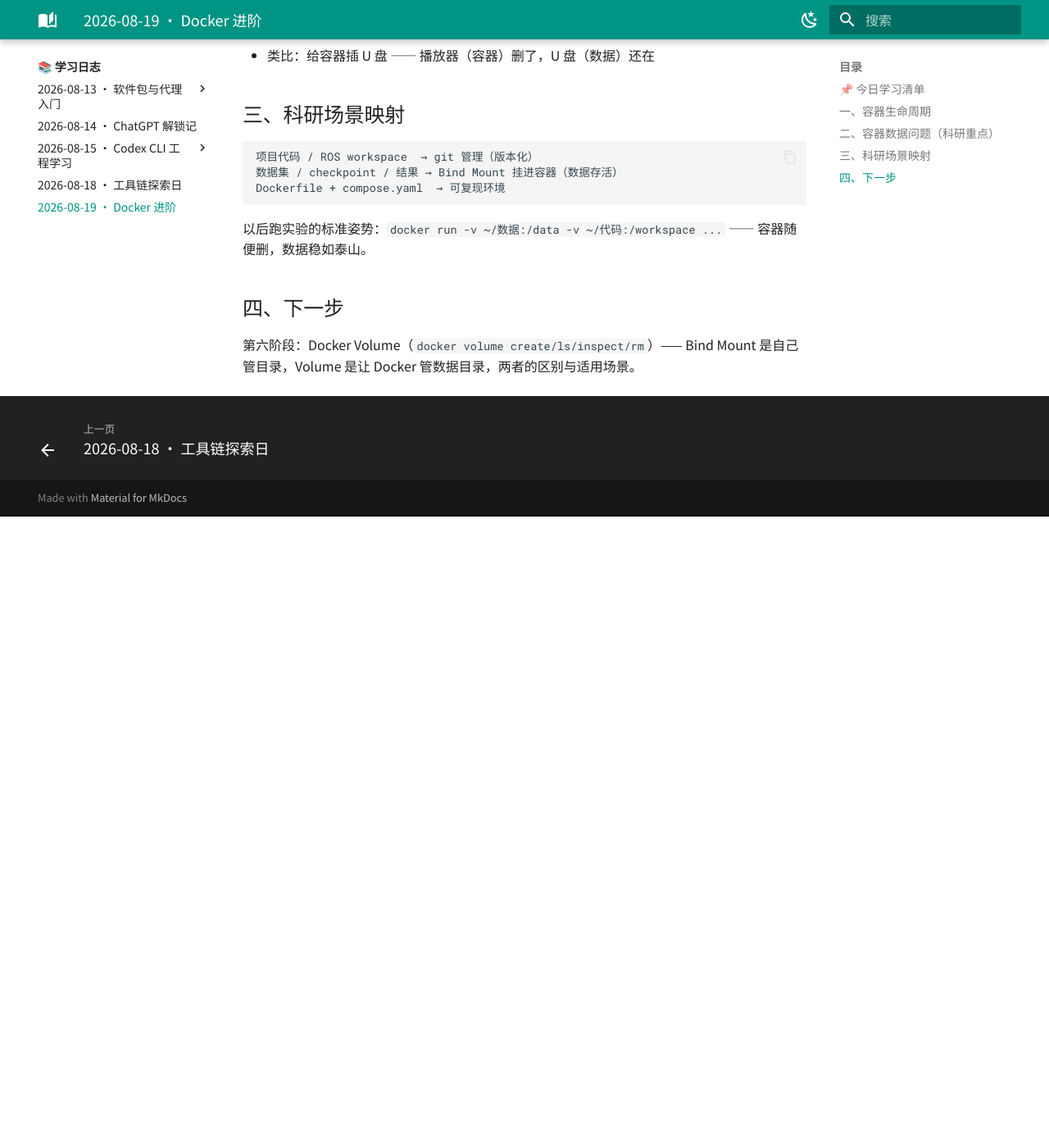
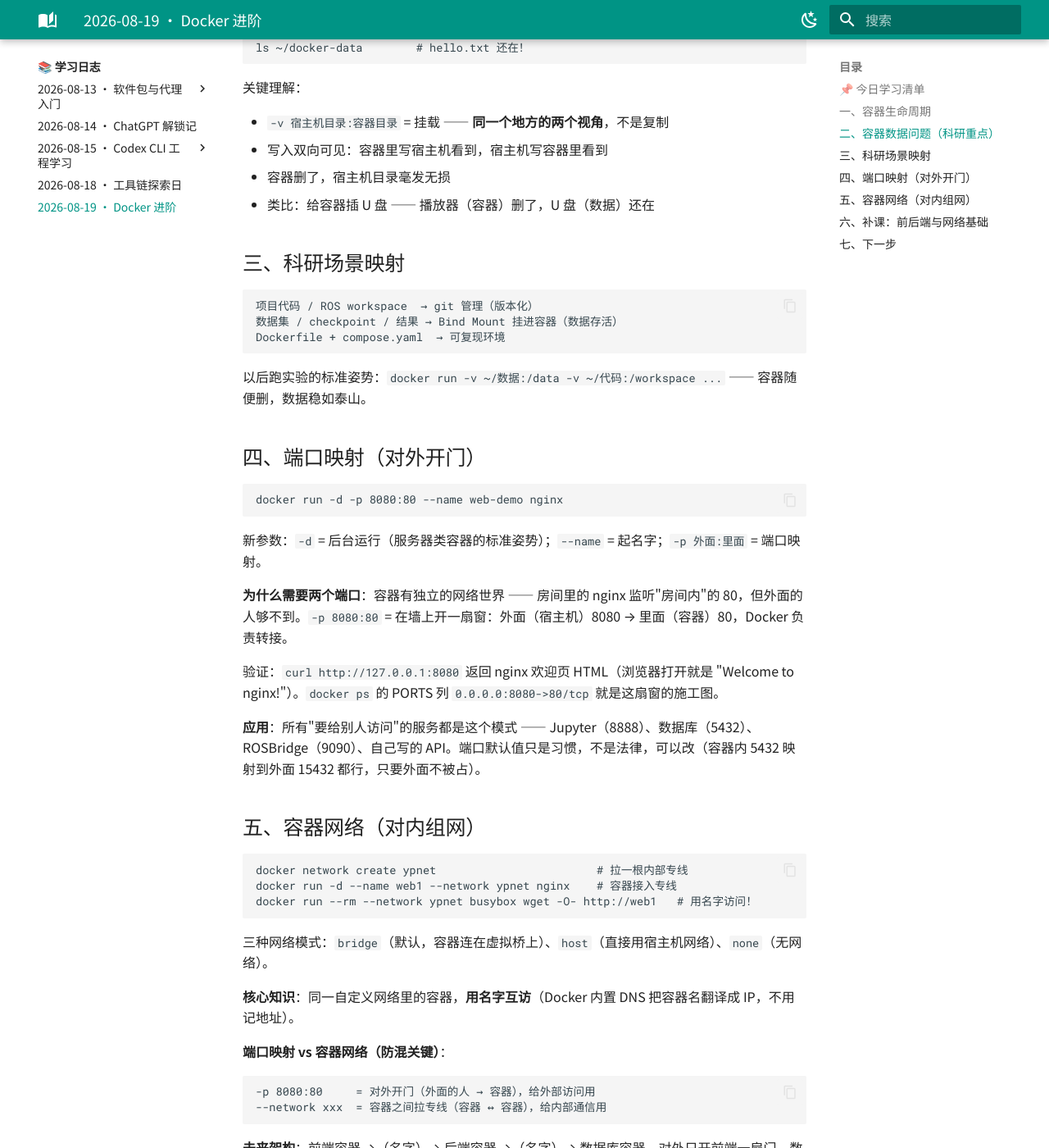
Before and after one commit to y-gougou/nimo-site, an MkDocs documentation site: the page built from docs/log/2026-08-19.md, in a window 1280 px wide and 1400 px high, scrolled down 2133 px. Shown: the whole window at 82% size. Built offline with MkDocs 1.6.1 and Material for MkDocs 9.7.7, drawn with Linux system fonts in a browser that asks for light colours; a script that is not in the unit is left out; before the commit the page ends 2763 px from its top, so only the background shows below that; some of the changed text lies outside the part shown.

Commit message:
expand 08-19 log: ports, network, web fundamentals

```diff
--- a/docs/log/2026-08-19.md
+++ b/docs/log/2026-08-19.md
@@ -1,10 +1,10 @@
-# 2026-08-19 · Docker 进阶：容器生命周期与数据持久化
+# 2026-08-19 · Docker 进阶：生命周期、数据、端口与网络
 
 > 📅 **学习日志** · 2026 年 8 月 19 日 · 自动化专业 / 容器技术
 
 !!! abstract "一句话总结"
 
-    继续 Docker 第二课：亲手把容器生命周期状态机完整走了一遍（start/exec/stop/rm），并用两个实验验证了容器数据问题的解法 —— 容器是临时的，数据要活在容器之外（Bind Mount）。
+    Docker 第二天：亲手走完容器生命周期状态机、用两个实验验证 Bind Mount 数据持久化、学会用端口映射把容器服务"对外开门"、用自定义网络让容器"内部组网互访"，并补上了前后端与网络寻址的基础概念课。
 
 ---
 
@@ -18,6 +18,10 @@
 | 4 | 容器临时性 | rm 一删，容器里的数据全没（实验验证） |
 | 5 | Bind Mount | `-v ~/目录:/容器目录` 把宿主机目录挂进容器 |
 | 6 | 挂载的本质 | 同一份数据的两个视角，不是复制，写入双向可见 |
+| 7 | 端口映射 | `-p 外面:里面` = 在容器墙上开窗，浏览器才能访问容器内服务 |
+| 8 | 容器网络 | 同一自定义网络内容器用"名字"互访（Docker 内置 DNS） |
+| 9 | 前后端概念 | 前端=用户看到的页面；后端=干活的程序；靠请求-响应通信 |
+| 10 | 网络寻址 | IP=哪台电脑，端口=哪个程序；`IP:端口` 定位一个服务 |
 
 ---
 
@@ -75,6 +79,47 @@
 
 以后跑实验的标准姿势：`docker run -v ~/数据:/data -v ~/代码:/workspace ...` —— 容器随便删，数据稳如泰山。
 
-## 四、下一步
+## 四、端口映射（对外开门）
 
-第六阶段：Docker Volume（`docker volume create/ls/inspect/rm`）—— Bind Mount 是自己管目录，Volume 是让 Docker 管数据目录，两者的区别与适用场景。
+    docker run -d -p 8080:80 --name web-demo nginx
+
+新参数：`-d` = 后台运行（服务器类容器的标准姿势）；`--name` = 起名字；`-p 外面:里面` = 端口映射。
+
+**为什么需要两个端口**：容器有独立的网络世界 —— 房间里的 nginx 监听"房间内"的 80，但外面的人够不到。`-p 8080:80` = 在墙上开一扇窗：外面（宿主机）8080 → 里面（容器）80，Docker 负责转接。
+
+验证：`curl http://127.0.0.1:8080` 返回 nginx 欢迎页 HTML（浏览器打开就是 "Welcome to nginx!"）。`docker ps` 的 PORTS 列 `0.0.0.0:8080->80/tcp` 就是这扇窗的施工图。
+
+**应用**：所有"要给别人访问"的服务都是这个模式 —— Jupyter（8888）、数据库（5432）、ROSBridge（9090）、自己写的 API。端口默认值只是习惯，不是法律，可以改（容器内 5432 映射到外面 15432 都行，只要外面不被占）。
+
+## 五、容器网络（对内组网）
+
+    docker network create ypnet                        # 拉一根内部专线
+    docker run -d --name web1 --network ypnet nginx    # 容器接入专线
+    docker run --rm --network ypnet busybox wget -O- http://web1   # 用名字访问！
+
+三种网络模式：`bridge`（默认，容器连在虚拟桥上）、`host`（直接用宿主机网络）、`none`（无网络）。
+
+**核心知识**：同一自定义网络里的容器，**用名字互访**（Docker 内置 DNS 把容器名翻译成 IP，不用记地址）。
+
+**端口映射 vs 容器网络（防混关键）**：
+
+    -p 8080:80     = 对外开门（外面的人 → 容器），给外部访问用
+    --network xxx  = 容器之间拉专线（容器 ↔ 容器），给内部通信用
+
+**未来架构**：前端容器 →（名字）→ 后端容器 →（名字）→ 数据库容器。对外只开前端一扇门，数据库不映射端口（只对内部，不给外面看，安全）。
+
+## 六、补课：前后端与网络基础
+
+> 这节是为了补 Docker 网络的地基 —— 前端/后端、IP/端口这些概念，来自真实 Web 世界的通用知识。
+
+**前后端是什么**：前端 = 用户看到、操作的部分（浏览器页面）；后端 = 干活的程序（处理请求、操作数据）。两者是两个独立程序，靠"请求-响应"通信（类比：菜单/服务员 = 前端，厨房 = 后端）。nimo-site 是纯前端（GitHub Pages 只存 HTML）；dsh 是前端+后端（浏览器 → dsh 进程 → LLM API）。
+
+**网络寻址两层**：IP = 哪台电脑（楼），端口 = 哪个程序（房），`IP:端口` 定位一个服务 —— 学校 API 的 baseURL `xplt.sdu.edu.cn:4000` 就是这个格式。
+
+**完整请求链路**：浏览器 → 解析域名成 IP → 连接 IP:端口 → 发请求 → 后端处理 → 响应回来 → 浏览器展示。
+
+**容器加入后**：-p 管"外面→容器"，--network 管"容器↔容器"。回看 dsh：浏览器 → `127.0.0.1:3080`（端口寻址）→ dsh 后端 → 学校 API（前端访问后端的完整实例）。
+
+## 七、下一步
+
+第九阶段：Dockerfile —— 从"会用 Docker"到"真正使用 Docker"的关键：用 FROM/RUN/COPY/CMD 把环境写成"源代码"，`docker build` 生成镜像，实现科研环境复现。
```
Also changed, not shown: docs/index.md (+1 -1 lines), docs/log/index.md (+2 -2 lines).
